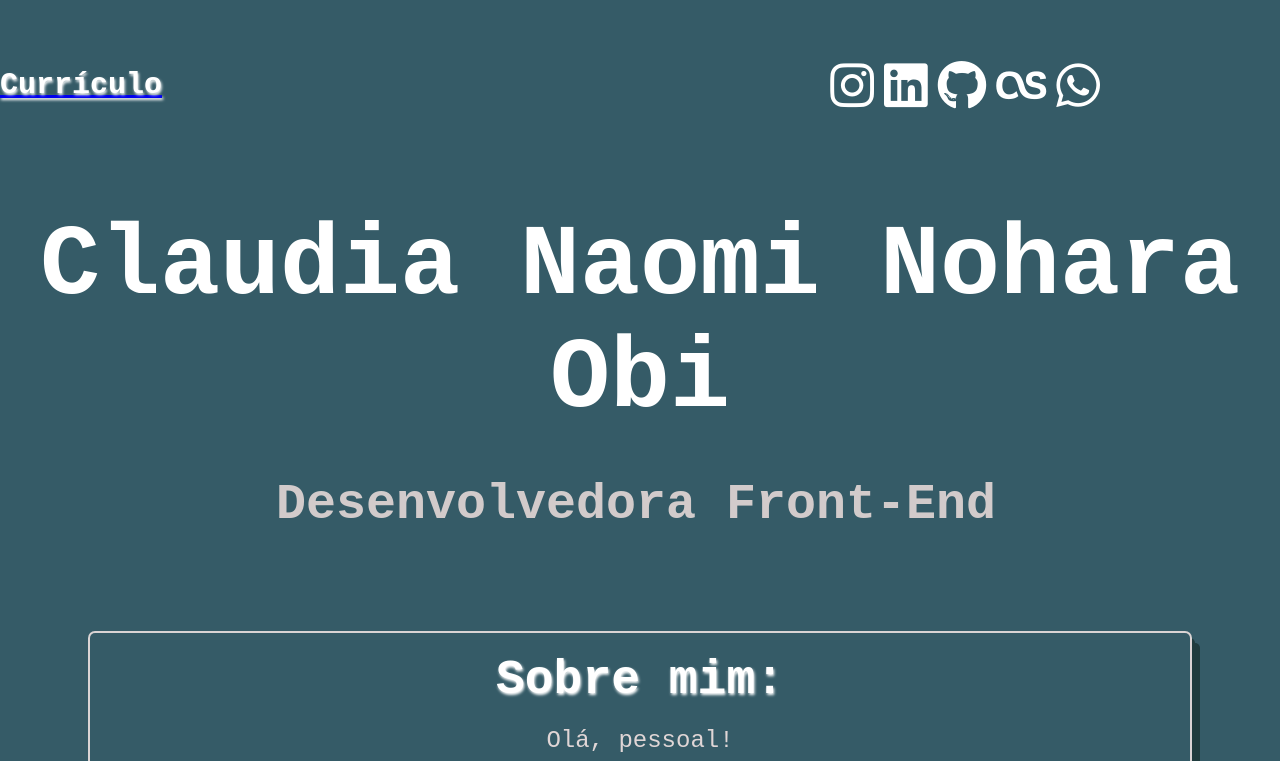
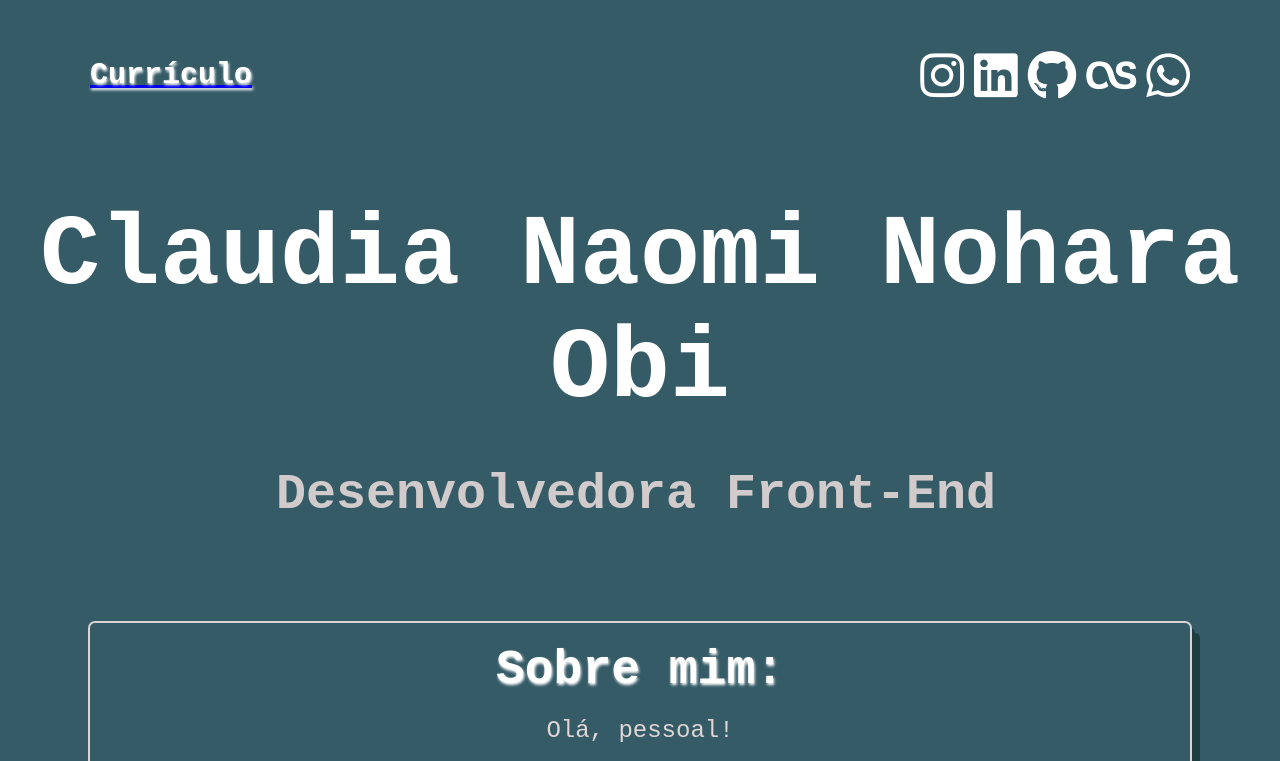
Before and after one commit to claudiaobi/portfolio, a plain HTML site: page index.html in a window 1280 px wide. Shown: the top 761 px of the page. Drawn offline with Linux system fonts and the light colour scheme.

Commit message:
ajuste margin

```diff
--- a/style.css
+++ b/style.css
@@ -44,7 +44,6 @@ ul {
   gap: 10px;
   justify-content: flex-end;
   align-content: center;
-  /* margin-right: 100px; */
   margin-top: 50px;
 }
 
@@ -138,7 +137,7 @@ h4 {
   /* align-items: space-between; */
   align-items: center;
   max-width: 1100px;
-  margin-left: 0 auto;
+  margin: 0 auto;
 }
 
 p {
```
